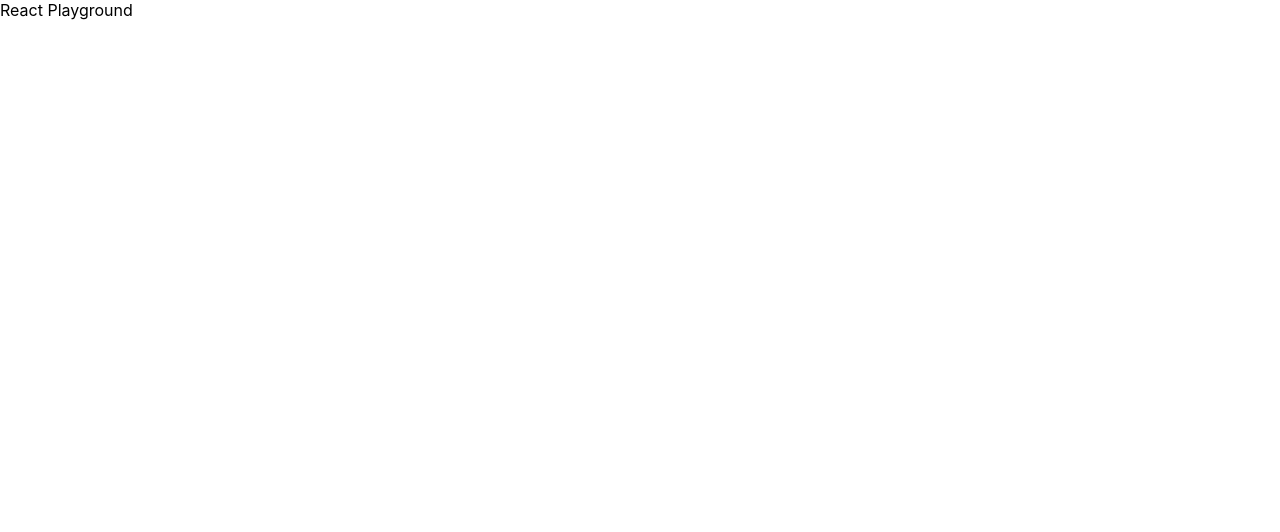
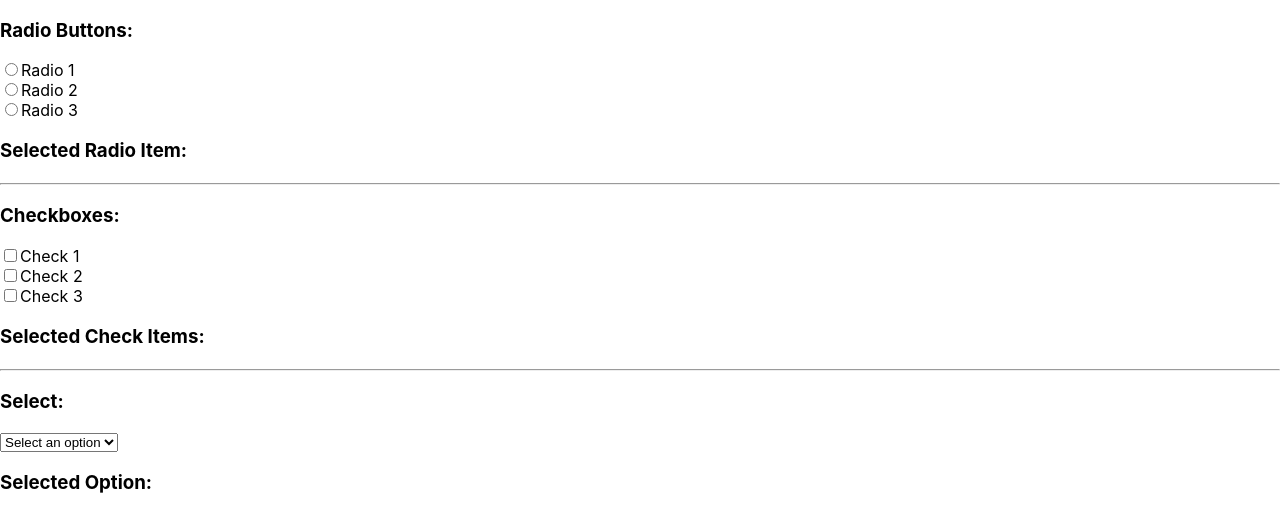
Before and after one commit to HamidBehnam/hamidev-playgrounds, a React (Create React App) app in the folder playground-react/: page / in a window 1280 px wide. Shown: the top 532 px of the page. Built offline with nearby package versions, Linux system fonts and the light colour scheme; the HTML template or start-up script is replaced by a standard one.

Commit message:
simple form with raido, checkbox and select

```diff
--- a/playground-react/src/App.tsx
+++ b/playground-react/src/App.tsx
@@ -1,10 +1,11 @@
 import React from 'react';
 import './App.css';
+import RadioCheckSelect from "./components/RadioCheckSelect";
 
 function App() {
   return (
     <div className="App">
-      <div>React Playground</div>
+      <RadioCheckSelect />
     </div>
   );
 }
--- /dev/null
+++ b/playground-react/src/components/RadioCheckSelect.tsx
@@ -0,0 +1,95 @@
+import {FC, useState} from "react";
+
+interface Item {
+  id: string;
+  label: string;
+  value: string;
+}
+
+const radioItemsSource: Item[] = [
+    {id: 'radio1', label: 'Radio 1', value: 'radio1'},
+    {id: 'radio2', label: 'Radio 2', value: 'radio2'},
+    {id: 'radio3', label: 'Radio 3', value: 'radio3'},
+];
+
+const checkItemsSource: Item[] = [
+    {id: 'check1', label: 'Check 1', value: 'check1'},
+    {id: 'check2', label: 'Check 2', value: 'check2'},
+    {id: 'check3', label: 'Check 3', value: 'check3'},
+];
+
+const selectItemsSource: Item[] = [
+    {id: 'select1', label: 'Select 1', value: 'select1'},
+    {id: 'select2', label: 'Select 2', value: 'select2'},
+    {id: 'select3', label: 'Select 3', value: 'select3'},
+];
+
+const RadioCheckSelect: FC = () => {
+  const [radioItems, setRadioItems] = useState<Item[]>(radioItemsSource);
+  const [checkItems, setCheckItems] = useState<Item[]>(checkItemsSource);
+  const [selectedRadio, setSelectedRadio] = useState<string>('');
+  const [selectedCheck, setSelectedCheck] = useState<string[]>([]);
+  const [selectedOption, setSelectedOption] = useState<string>('');
+
+  const radioChangeHandler = (item: Item) => {
+    setSelectedRadio(item.value);
+
+    // TODO: If you don't have the dynamic item object, you can use the event object to get the value of the radio button:
+    // setSelectedRadio(event.target.value);
+  };
+
+  const checkChangeHandler = (item: Item) => {
+    if (selectedCheck.includes(item.value)) {
+      setSelectedCheck(selectedCheck.filter(value => value !== item.value));
+    } else {
+      setSelectedCheck([...selectedCheck, item.value]);
+    }
+
+    // TODO: If you don't have the dynamic item object, you can use the event object to get the value of the checkbox:
+    // setSelectedCheck([...selectedCheck, event.target.value ]);
+    // and to see if the checkbox is checked:
+    // event.target.checked
+  };
+
+  return (
+    <div>
+      <form>
+        <h3>Radio Buttons:</h3>
+        {radioItems.map(item => (
+          <div key={item.id}>
+            <label>
+              <input type={'radio'} name={'radio'} value={item.value} checked={item.value === selectedRadio} onChange={() => radioChangeHandler(item)} />
+              {item.label}
+            </label>
+          </div>
+        ))}
+        <h3>Selected Radio Item:</h3>
+        <h4>{selectedRadio}</h4>
+        <hr />
+        <h3>Checkboxes:</h3>
+        {checkItems.map(item => (
+          <div key={item.id}>
+            <label>
+              <input type={'checkbox'} name={'check'} value={item.value} checked={selectedCheck.includes(item.value)} onChange={() => checkChangeHandler(item)} />
+              {item.label}
+            </label>
+          </div>
+        ))}
+        <h3>Selected Check Items:</h3>
+        <h4>{selectedCheck.join(', ')}</h4>
+        <hr />
+        <h3>Select:</h3>
+        <select value={selectedOption} onChange={event => setSelectedOption(event.target.value)}>
+          <option value={''}>Select an option</option>
+          {selectItemsSource.map(item => (
+            <option key={item.id} value={item.value}>{item.label}</option>
+          ))}
+        </select>
+        <h3>Selected Option:</h3>
+        <h4>{selectedOption}</h4>
+      </form>
+    </div>
+  );
+}
+
+export default RadioCheckSelect;
```
